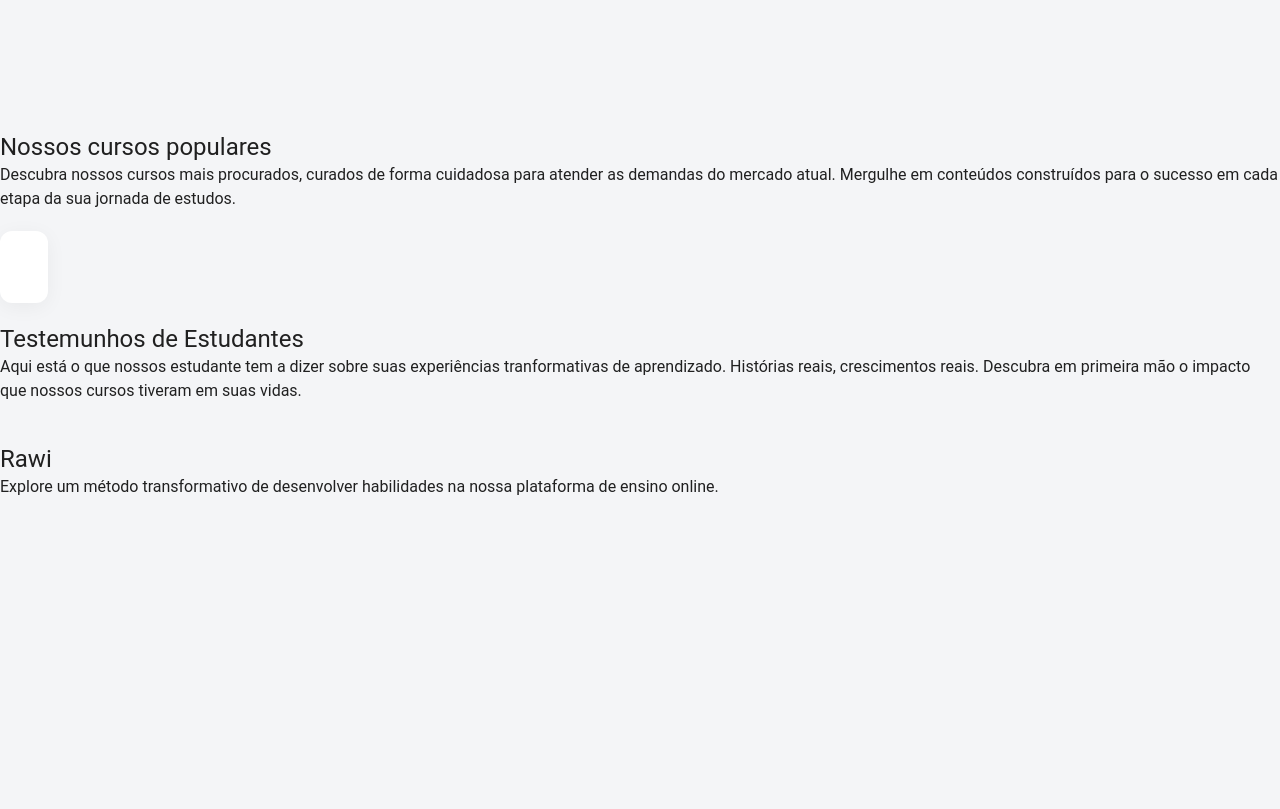
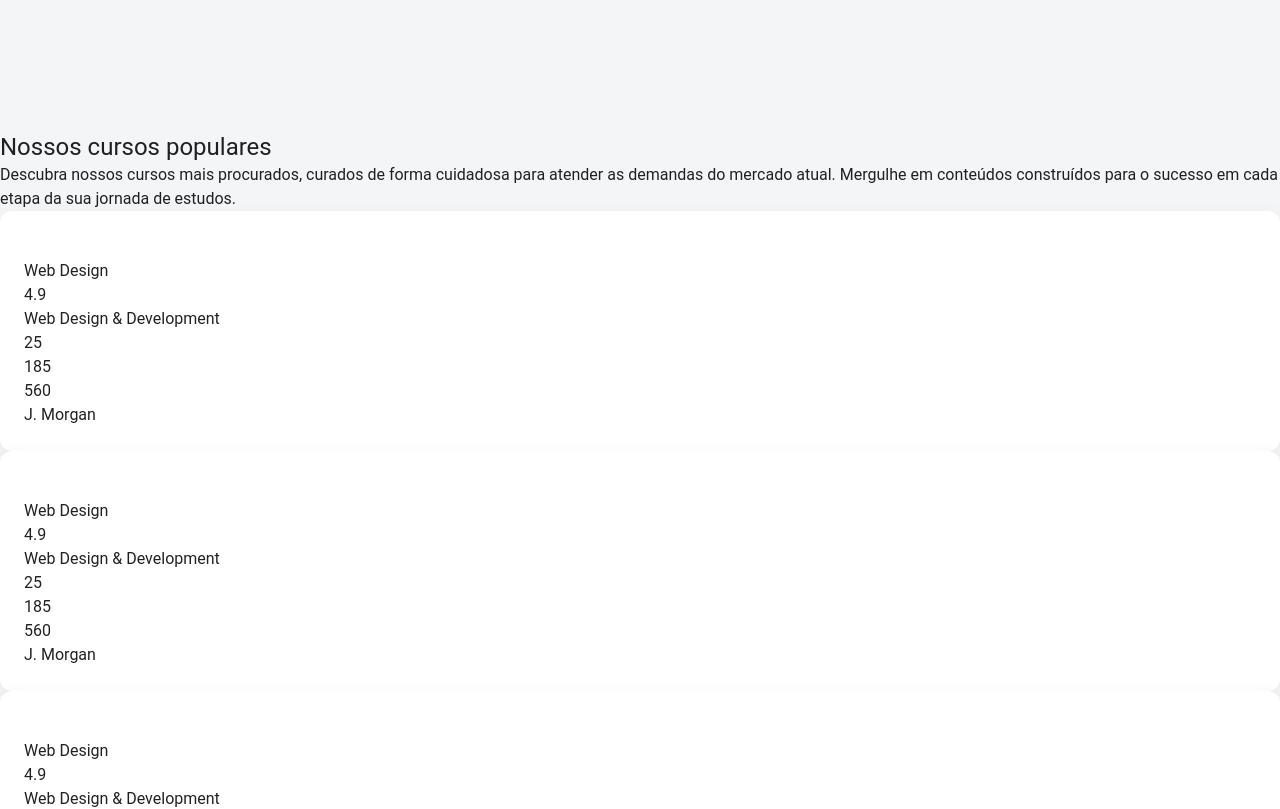
Before and after one commit to jeancarloslima/plataforma-de-cursos, a React (Vite) app: page / in a window 1280 px wide. Shown: the part 1780-2589 px from the top of the page. Before the commit the page ends 2439 px from the top, so only its background shows below. Built offline with nearby package versions, Linux system fonts and the light colour scheme.

Commit message:
Alterando estrutura básica da página de Cursos Populares

```diff
--- a/src/Components/PopularCoursesLandingPage/index.jsx
+++ b/src/Components/PopularCoursesLandingPage/index.jsx
@@ -1,20 +1,20 @@
-import { List, ListItem, Typography } from "@mui/material";
+import { Box, Typography } from "@mui/material";
 import CourseCard from "../CourseCard";
 
 export default function PopularCoursesLandingPage() {
   return (
-    <>
+    <Box>
       <Typography variant="h5">Nossos cursos populares</Typography>
       <Typography variant="body1">
         Descubra nossos cursos mais procurados, curados de forma cuidadosa para
         atender as demandas do mercado atual. Mergulhe em conteúdos construídos
         para o sucesso em cada etapa da sua jornada de estudos.
       </Typography>
-      <List>
-        <ListItem>
-          <CourseCard />
-        </ListItem>
-      </List>
-    </>
+      <Box sx={{ display: "flex", flexDirection: "column" }}>
+        <CourseCard theme="Web Design" rating={4.9} title="Web Design & Development" classes={25} students={185} price={560} professor="J. Morgan"></CourseCard>
+        <CourseCard theme="Web Design" rating={4.9} title="Web Design & Development" classes={25} students={185} price={560} professor="J. Morgan"></CourseCard>
+        <CourseCard theme="Web Design" rating={4.9} title="Web Design & Development" classes={25} students={185} price={560} professor="J. Morgan"></CourseCard>
+      </Box>
+    </Box>
   );
 }
```
